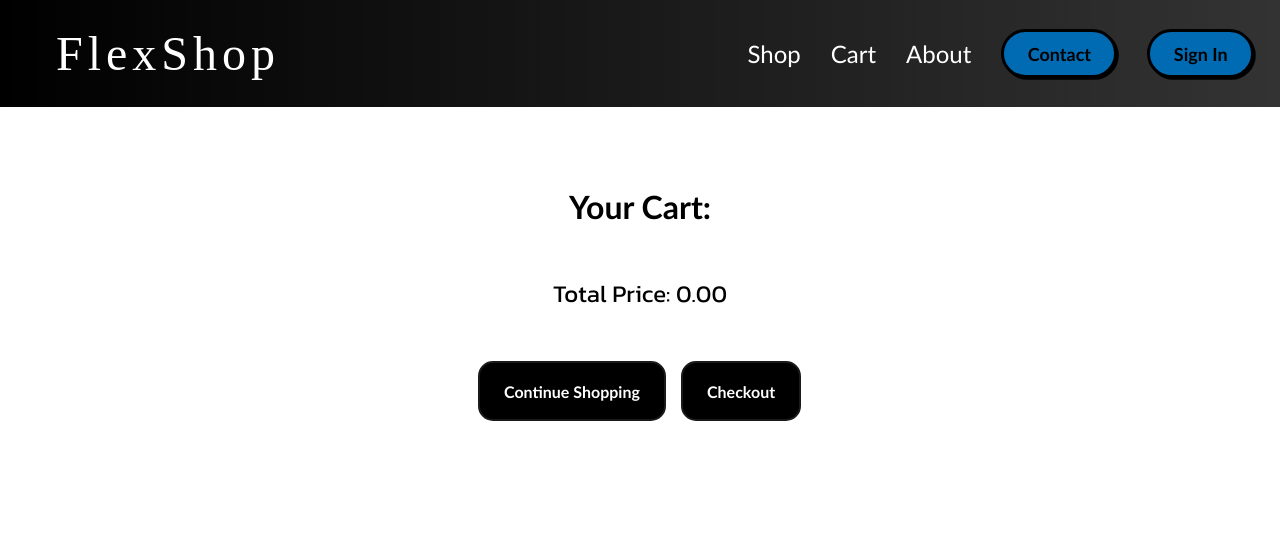
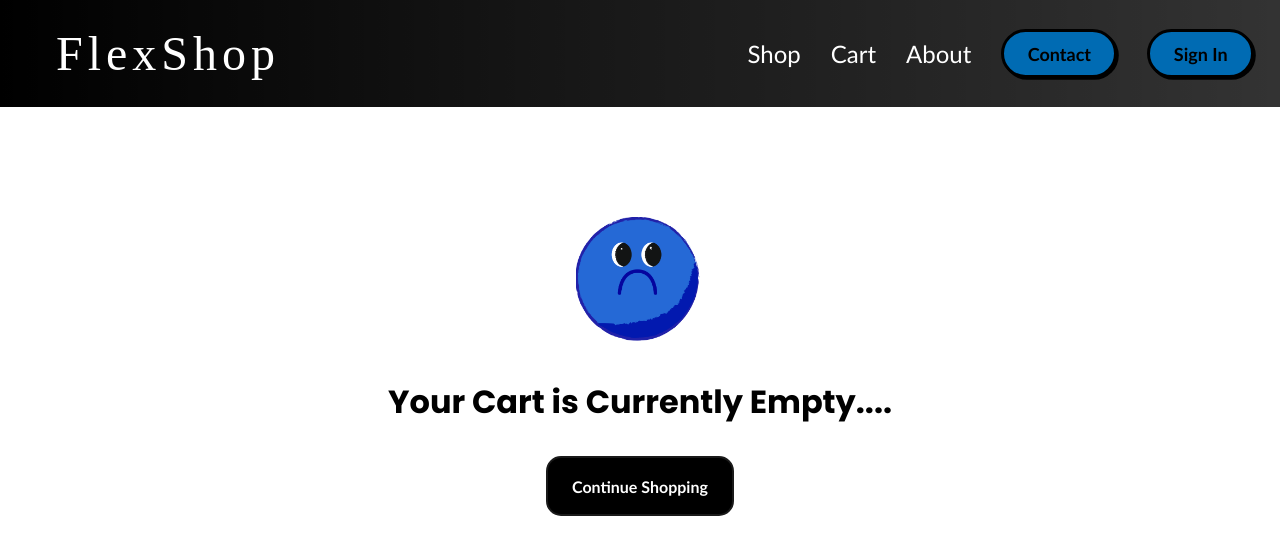
Before and after one commit to amanuelabiy/FlexShop, a React (Vite) app in the folder flex-shop-app/: page /cart in a window 1280 px wide. Shown: the top 554 px of the page. Built offline with nearby package versions, Linux system fonts and the light colour scheme; data requests are answered from the project's data file; a web font is replaced by a local one.

Commit message:
Added Cart Empty Screen

```diff
--- a/flex-shop-app/src/pages/cart/cart.css
+++ b/flex-shop-app/src/pages/cart/cart.css
@@ -146,3 +146,20 @@
   box-shadow: none;
   transform: translateY(0);
 }
+
+.cart-empty-container {
+  display: flex;
+  flex-direction: column;
+  margin-top: 110px;
+  align-items: center;
+  gap: 30px;
+}
+
+.sad-face {
+  height: 100%;
+  width: 10%;
+}
+
+.cart-empty-text {
+  font-family: "Poppins";
+}
--- a/flex-shop-app/src/pages/cart/cart.jsx
+++ b/flex-shop-app/src/pages/cart/cart.jsx
@@ -4,6 +4,8 @@ import { useCart } from "./CartContent";
 import { CartProduct } from "./cartproduct";
 import { ContinueBtn } from "./continueBtn";
 import { CheckOutBtn } from "./checkOutBtn";
+import { CartEmpty } from "./cartEmpty";
+
 import { uid } from "uid";
 
 export const Cart = () => {
@@ -55,6 +57,10 @@ export const Cart = () => {
   };
 
   return (
+    <>
+      {cart.length === 0 ? (
+        <CartEmpty />
+      ) : (
         <div className="cart-container">
           <h1 className="your-cart-text">Your Cart:</h1>
           {individualProducts.map((cartProduct) => (
@@ -70,5 +76,7 @@ export const Cart = () => {
             <CheckOutBtn handleClick={handleClick} />
           </div>
         </div>
+      )}
+    </>
   );
 };
--- /dev/null
+++ b/flex-shop-app/src/pages/cart/cartEmpty.jsx
@@ -0,0 +1,13 @@
+import React from "react";
+import imageSrc from "../../../assets/cart_empty_sad_face.webp";
+import { ContinueBtn } from "./continueBtn";
+
+export const CartEmpty = () => {
+  return (
+    <div className="cart-empty-container">
+      <img className="sad-face" src={imageSrc}></img>
+      <h1 className="cart-empty-text">Your Cart is Currently Empty....</h1>
+      <ContinueBtn />
+    </div>
+  );
+};
```
Also changed, not shown: flex-shop-app/assets/cart_empty_sad_face.webp (added). Lines whose indentation alone changed are shown as unchanged.
